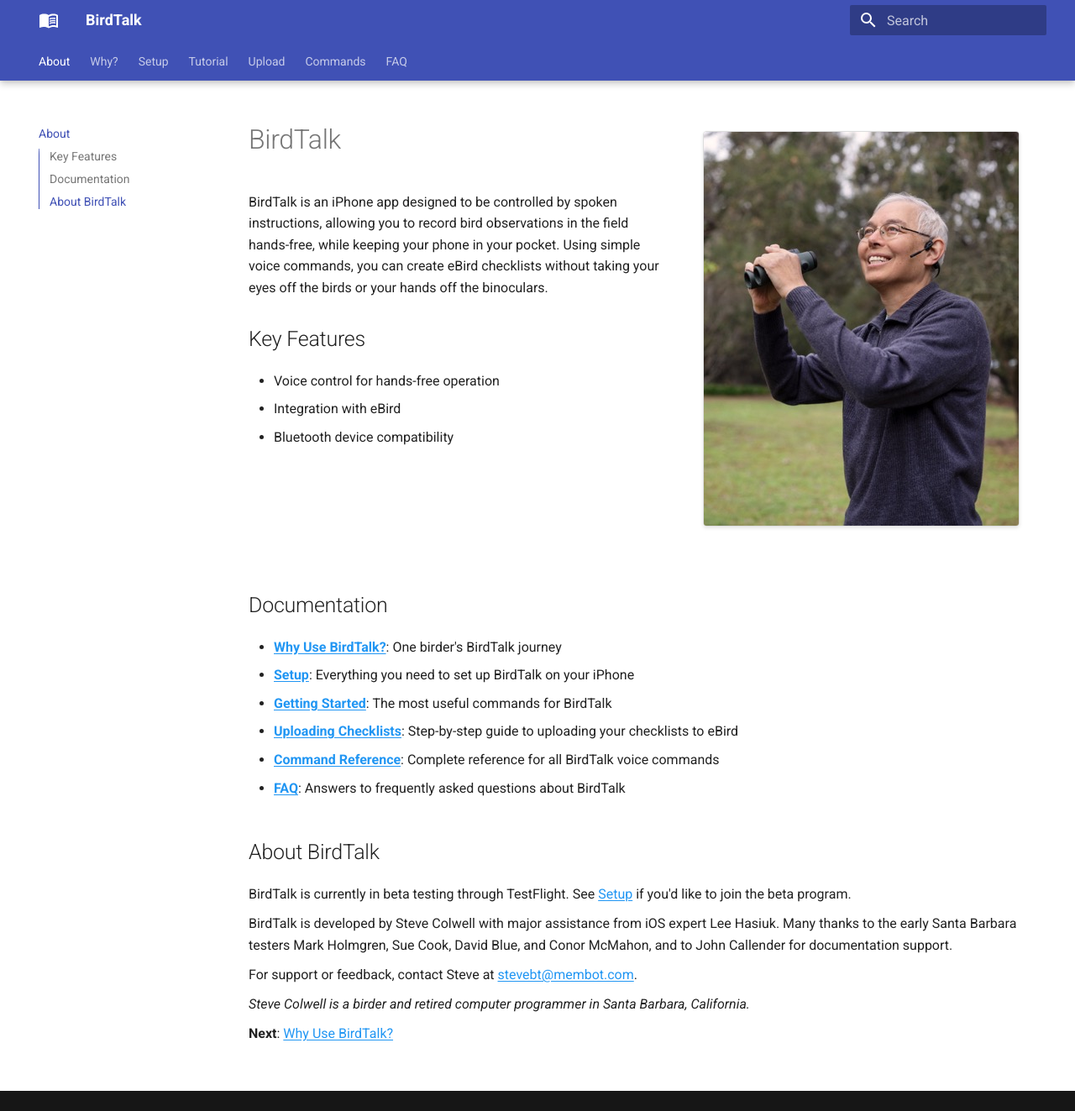
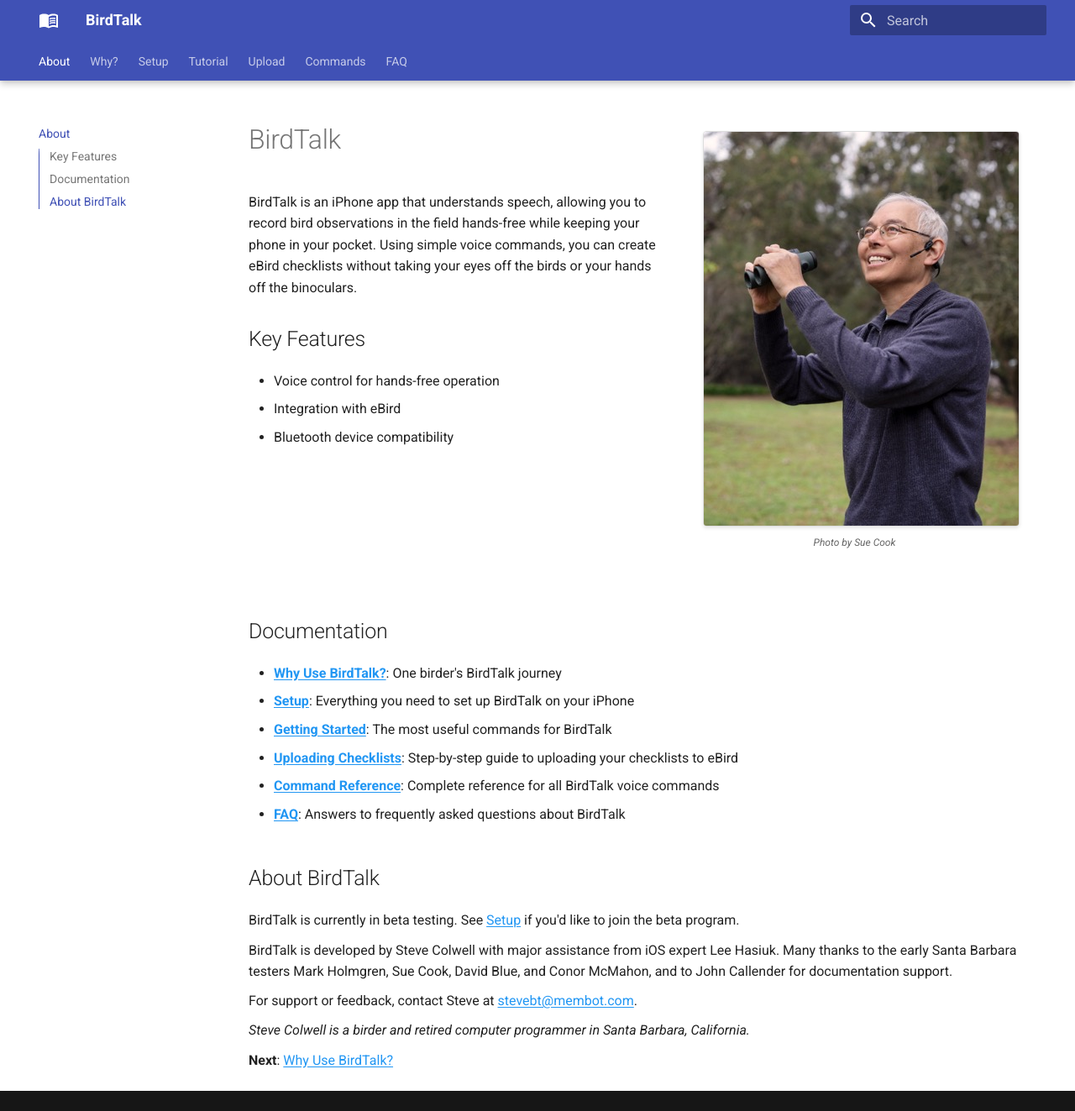
Before and after one commit to johncallender/birdtalk-docs, an MkDocs documentation site: the page built from docs/index.md, in a window 1280 px wide and 1323 px high. Shown: the whole window at 84% size. Built offline with MkDocs 1.6.1 and Material for MkDocs 9.7.7, drawn with Linux system fonts in a browser that asks for light colours.

Commit message:
Adjusted figure captions upwards

```diff
--- a/docs/index.md
+++ b/docs/index.md
@@ -1,12 +1,13 @@
 <div class="image-container" markdown>
 ![Using BirdTalk in the field](images/steve_vertical.jpg){ .screenshot }
+  <figcaption>Photo by Sue Cook</figcaption>
 </div>
 
 # BirdTalk
 
 <div class="content-wrap" markdown="1">
 
-BirdTalk is an iPhone app designed to be controlled by spoken instructions, allowing you to record bird observations in the field hands-free, while keeping your phone in your pocket. Using simple voice commands, you can create eBird checklists without taking your eyes off the birds or your hands off the binoculars.
+BirdTalk is an iPhone app that understands speech, allowing you to record bird observations in the field hands-free while keeping your phone in your pocket. Using simple voice commands, you can create eBird checklists without taking your eyes off the birds or your hands off the binoculars.
 
 ## Key Features
 
@@ -31,7 +32,7 @@
 
 ## About BirdTalk
 
-BirdTalk is currently in beta testing through TestFlight. See [Setup](installation/requirements-and-setup.md) if you'd like to join the beta program.
+BirdTalk is currently in beta testing. See [Setup](installation/requirements-and-setup.md) if you'd like to join the beta program.
 
 BirdTalk is developed by Steve Colwell with major assistance from iOS expert Lee Hasiuk.  Many thanks to the early Santa Barbara testers Mark Holmgren, Sue Cook, David Blue, and Conor McMahon, and to John Callender for documentation support.
 
--- a/docs/stylesheets/extra.css
+++ b/docs/stylesheets/extra.css
@@ -41,11 +41,13 @@
 .md-typeset figcaption {
     color: #666;
     font-size: 0.75em;
-    margin-top: 0.2em;
+    margin-top: 0em;
     font-style: italic;
     text-align: center;
     word-wrap: break-word;
     padding: 0;
+    position:relative;
+    top:-1rem;
 }
 
 /* Section spacing */
@@ -123,11 +125,6 @@
     padding-left: 1.5em;
 }
 
-/* Handle text wrapping around images */
-.md-typeset .image-container {
-    margin-left: 2em;
-}
-
 /* Force content below floated elements */
 .md-typeset .clear-floats {
     clear: both;
```
Also changed, not shown: docs/commands/reference.md (+1 -0 lines), docs/faq.md (+4 -3 lines).
